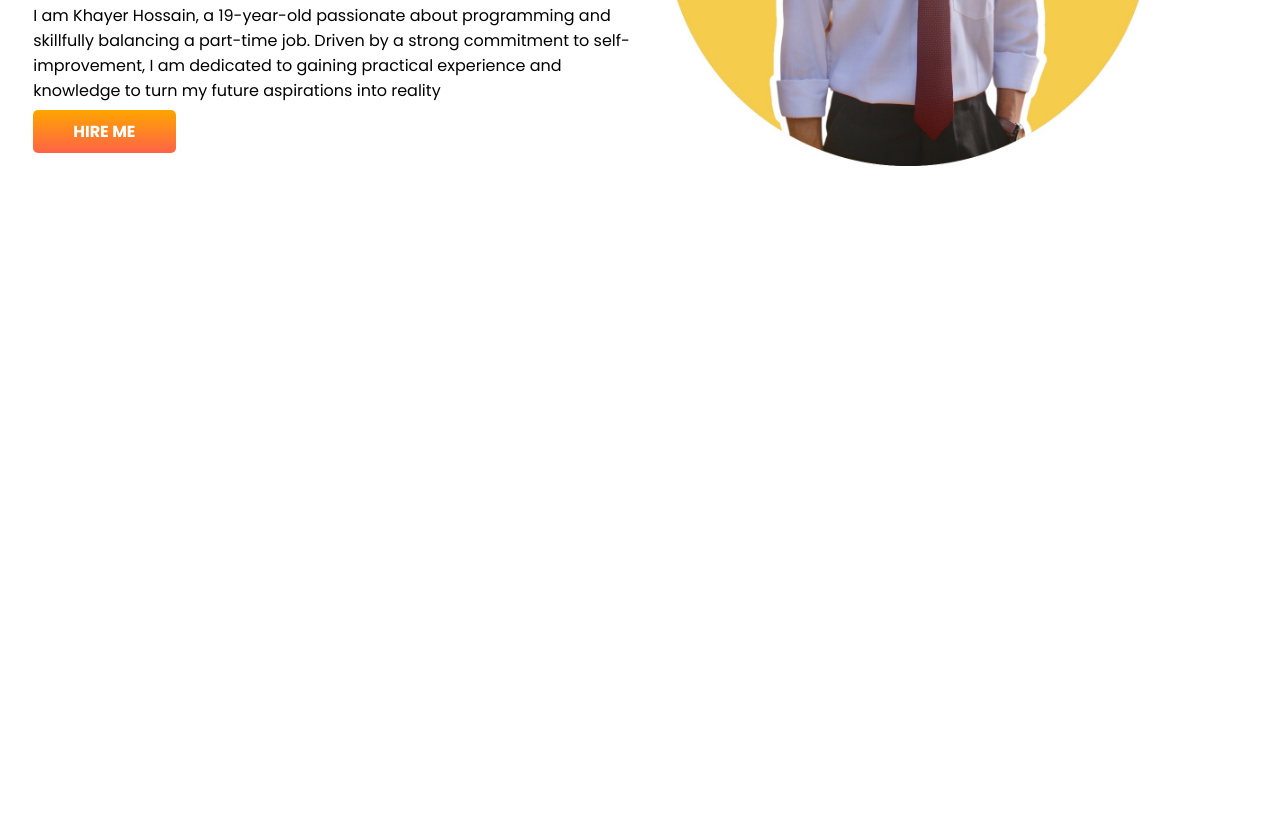
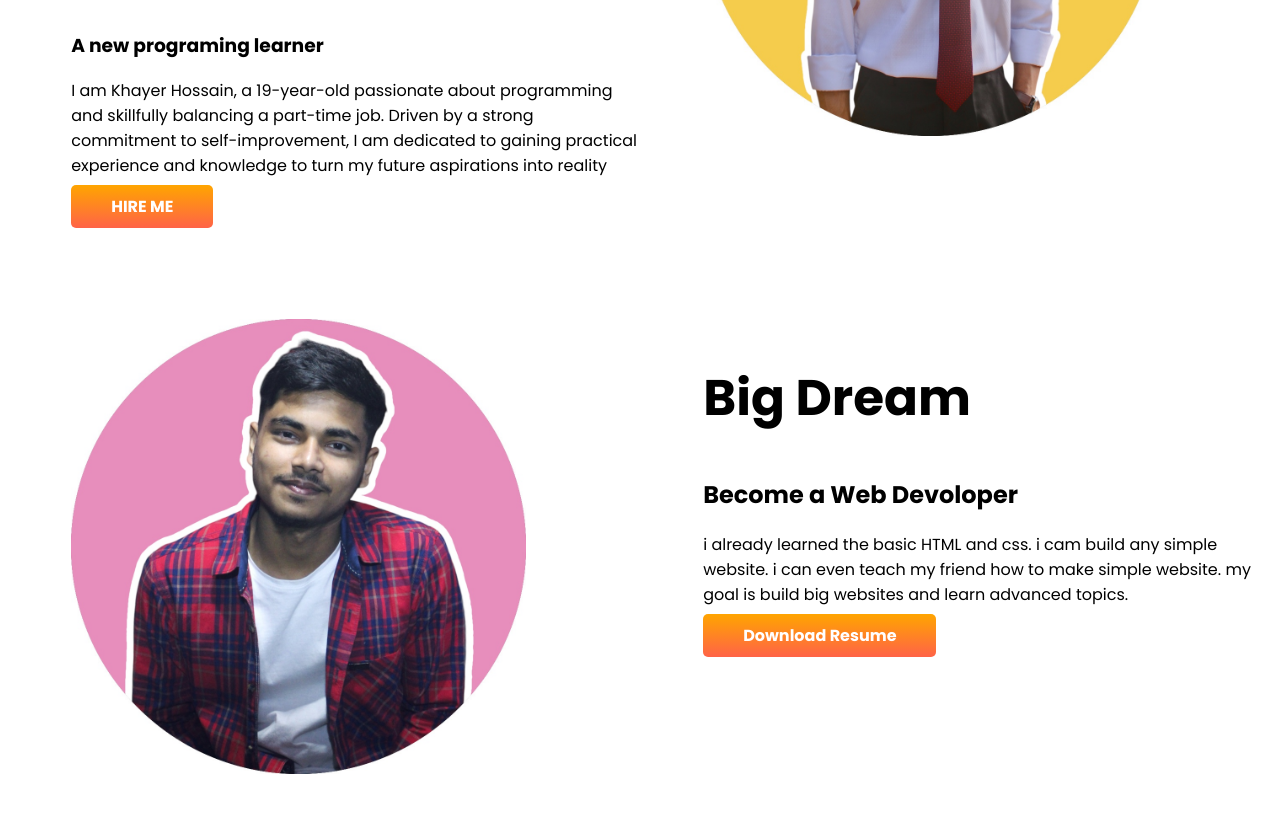
Before and after one commit to khayerhossain/devoloper-fortpolio, a plain HTML site: page index.html in a window 1280 px wide. Shown: the part 327-1140 px from the top of the page. Before the commit the page ends 800 px from the top, so only its background shows below. Drawn offline with Linux system fonts and the light colour scheme.

Commit message:
dream added

```diff
--- a/index.html
+++ b/index.html
@@ -29,6 +29,20 @@
             <img src="IMG_3965.JPG" alt="">
         </div>
     </section>
+    <section class="dream-big">
+        <div class="half-width">
+            <img src="Photoroom_20240812_200739.jpg" alt="">
+        </div>
+        <div class="half-width">
+            <h1>Big Dream</h1>
+            <h2>Become a Web Devoloper</h2>
+            <p>i already learned the basic HTML and css. i cam build any simple website.
+                i can even teach my friend how to make simple website.
+                my goal is build big websites and learn advanced topics.</p>
+            <a class="link-button" target="-blank" href="">Download Resume</a>
+
+        </div>
+    </section>
 </body>
 
 </html>
--- a/style.css
+++ b/style.css
@@ -12,11 +12,12 @@ h1 {
 
 section {
     display: flex;
+    margin-bottom: 100px;
 }
 
 .half-width {
     width: 50%;
-    padding-left: 2%;
+    padding-left: 5%;
 }
 
 .link-button {
```
Also changed, not shown: Photoroom_20240812_200739.jpg (added).
